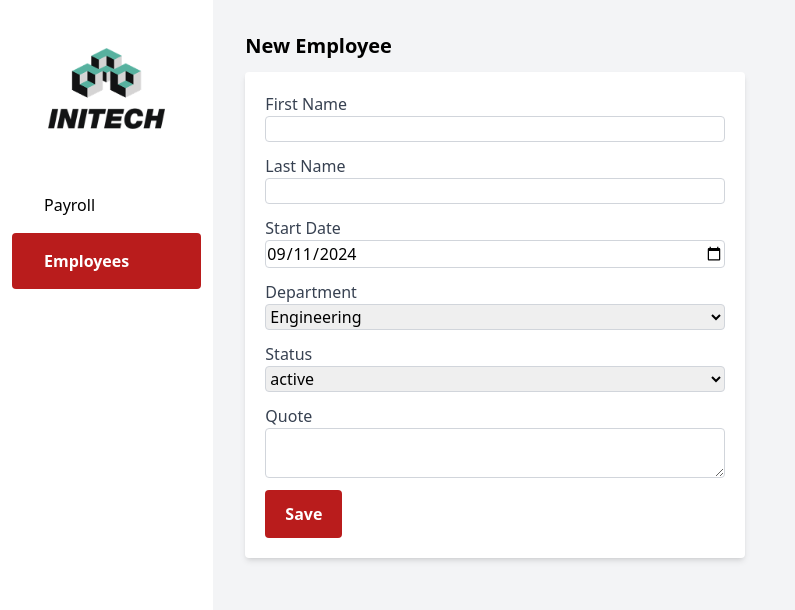
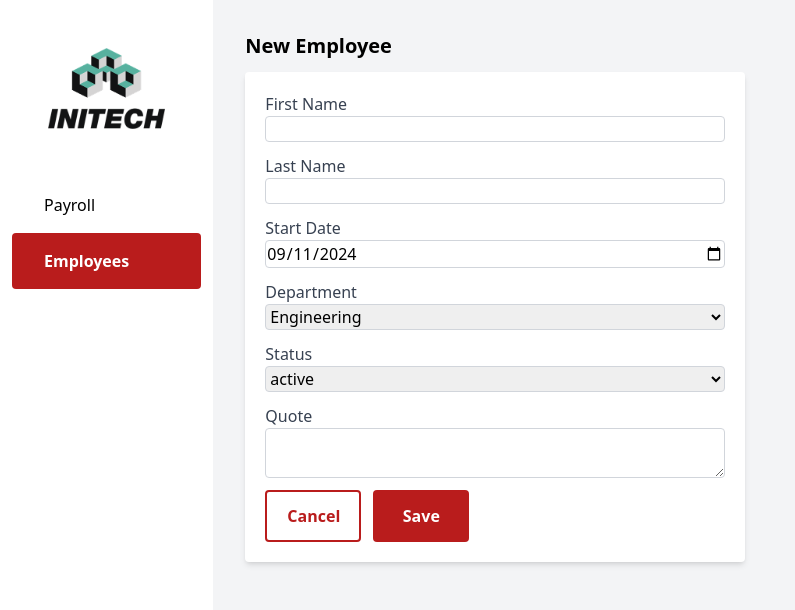
Before and after one commit to begarland/tava-frontend, a React (Vite) app: page /employees/new in a window 1280 px wide. Shown: the top 610 px of the page, without its empty margins (0-795 px from the left). Built offline with nearby package versions, Linux system fonts and the light colour scheme.

Commit message:
Add Cancel buttons to form

```diff
--- a/src/components/EmployeeForm/EmployeeForm.tsx
+++ b/src/components/EmployeeForm/EmployeeForm.tsx
@@ -63,6 +63,10 @@ const EmployeeForm: React.FC<{ defaultValues?: Employee | undefined }> = ({
     navigate(ROUTES.Employees);
   };
 
+  const cancel = () => {
+    navigate(ROUTES.Employees);
+  };
+
   return (
     <form onSubmit={handleSubmit(save)}>
       <div className="flex flex-col gap-3 p-5 w-[500px] shadow-md bg-white rounded">
@@ -125,10 +129,15 @@ const EmployeeForm: React.FC<{ defaultValues?: Employee | undefined }> = ({
           {errors.quote && <Required />}
         </div>
 
-        <div>
+        <div className="flex justify-start gap-3">
           <button
-            className="text-white font-bold bg-red-700 px-5 py-3 rounded"
-            // onClick={save}
+            className="text-red-700 font-bold w-24 border-2 border-red-700 px-5 py-3 rounded cursor-pointer"
+            onClick={cancel}
+          >
+            Cancel
+          </button>
+          <button
+            className="text-white font-bold w-24 bg-red-700 px-5 py-3 rounded cursor-pointer"
             type="submit"
           >
             Save
```
